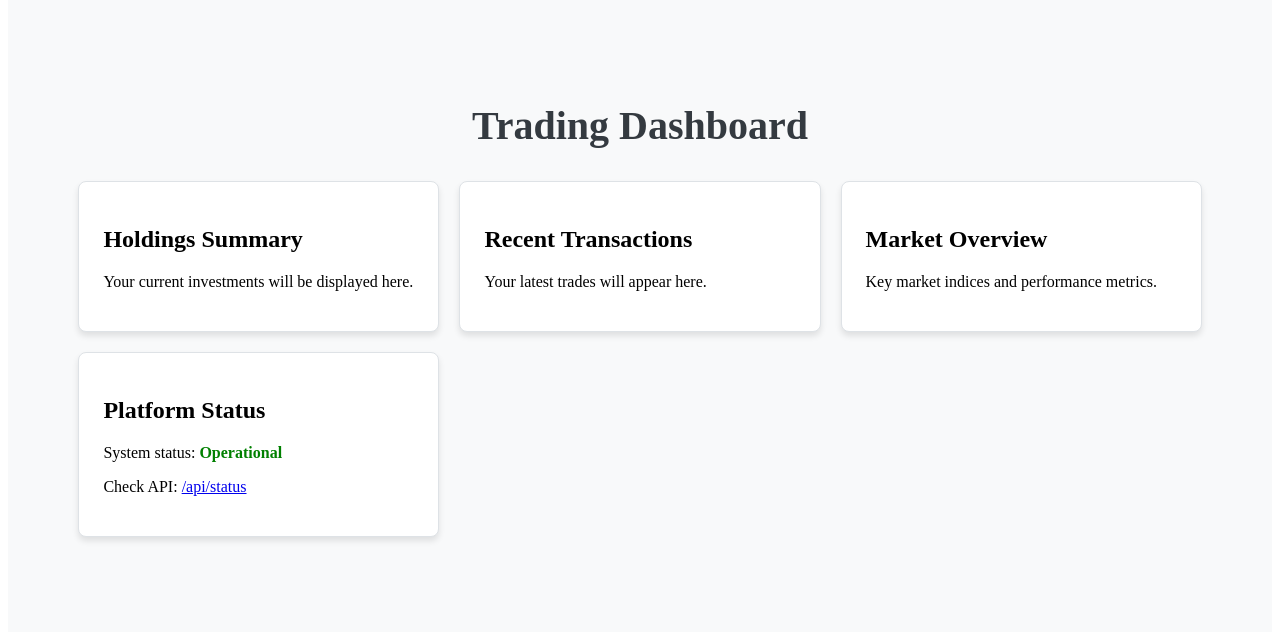
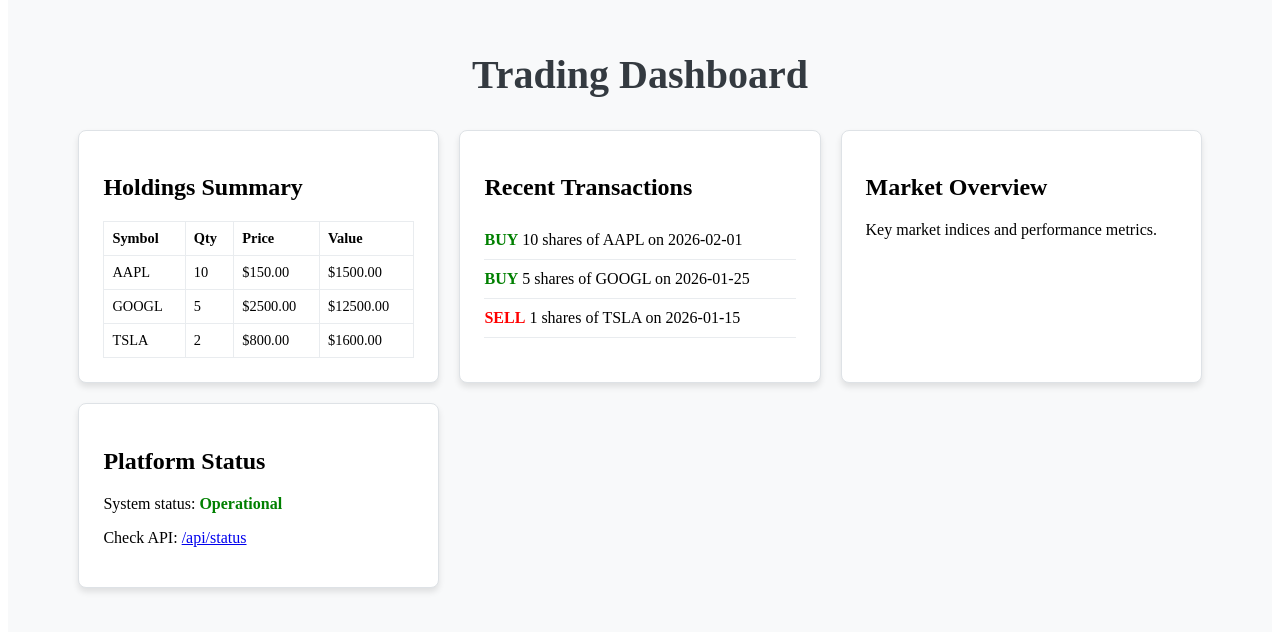
Before and after one commit to yash-jain-560/trading-platform-nextjs, a Next.js app: page / in a window 1280 px wide. Shown: the part 102-734 px from the top of the page. Built offline with nearby package versions, Linux system fonts and the light colour scheme.

Commit message:
feat(phase3): implement mock holdings and transactions views

```diff
--- a/pages/index.js
+++ b/pages/index.js
@@ -42,6 +42,67 @@ const cardStyle = {
     boxShadow: '0 4px 6px rgba(0, 0, 0, 0.1)',
 };
 
+// --- Phase 3 Additions ---
+const mockHoldings = [
+    { symbol: 'AAPL', quantity: 10, price: 150.00, value: 1500.00 },
+    { symbol: 'GOOGL', quantity: 5, price: 2500.00, value: 12500.00 },
+    { symbol: 'TSLA', quantity: 2, price: 800.00, value: 1600.00 },
+];
+
+const mockTransactions = [
+    { type: 'BUY', symbol: 'AAPL', quantity: 10, date: '2026-02-01' },
+    { type: 'BUY', symbol: 'GOOGL', quantity: 5, date: '2026-01-25' },
+    { type: 'SELL', symbol: 'TSLA', quantity: 1, date: '2026-01-15' },
+];
+
+const tableStyle = {
+    width: '100%',
+    borderCollapse: 'collapse',
+    marginTop: '10px',
+    fontSize: '0.9rem',
+};
+
+const thTdStyle = {
+    border: '1px solid #e9ecef',
+    padding: '8px',
+    textAlign: 'left',
+};
+
+const HoldingsTable = () => (
+    <table style={tableStyle}>
+        <thead>
+            <tr>
+                <th style={thTdStyle}>Symbol</th>
+                <th style={thTdStyle}>Qty</th>
+                <th style={thTdStyle}>Price</th>
+                <th style={thTdStyle}>Value</th>
+            </tr>
+        </thead>
+        <tbody>
+            {mockHoldings.map((h, i) => (
+                <tr key={i}>
+                    <td style={thTdStyle}>{h.symbol}</td>
+                    <td style={thTdStyle}>{h.quantity}</td>
+                    <td style={thTdStyle}>${h.price.toFixed(2)}</td>
+                    <td style={thTdStyle}>${h.value.toFixed(2)}</td>
+                </tr>
+            ))}
+        </tbody>
+    </table>
+);
+
+const TransactionsList = () => (
+    <ul style={{ listStyle: 'none', padding: 0 }}>
+        {mockTransactions.map((t, i) => (
+            <li key={i} style={{ borderBottom: '1px solid #e9ecef', padding: '10px 0' }}>
+                <span style={{ fontWeight: 'bold', color: t.type === 'BUY' ? 'green' : 'red' }}>{t.type}</span> {t.quantity} shares of {t.symbol} on {t.date}
+            </li>
+        ))}
+    </ul>
+);
+// -----------------------------
+
+
 const HomePage = () => {
   return (
     <div style={containerStyle}>
@@ -49,19 +110,19 @@ const HomePage = () => {
         <h1 style={headerStyle}>Trading Dashboard</h1>
 
         <div style={gridStyle}>
-          {/* Dashboard Card 1: Holdings View (Phase 3) */}
+          {/* Dashboard Card 1: Holdings View (Phase 3 Implementation) */}
           <div style={cardStyle}>
             <h2>Holdings Summary</h2>
-            <p>Your current investments will be displayed here.</p>
+            <HoldingsTable />
           </div>
 
-          {/* Dashboard Card 2: Transactions View (Phase 3) */}
+          {/* Dashboard Card 2: Transactions View (Phase 3 Implementation) */}
           <div style={cardStyle}>
             <h2>Recent Transactions</h2>
-            <p>Your latest trades will appear here.</p>
+            <TransactionsList />
           </div>
 
-          {/* Dashboard Card 3: Market Overview */}
+          {/* Dashboard Card 3: Market Overview (Placeholder) */}
           <div style={cardStyle}>
             <h2>Market Overview</h2>
             <p>Key market indices and performance metrics.</p>
```
